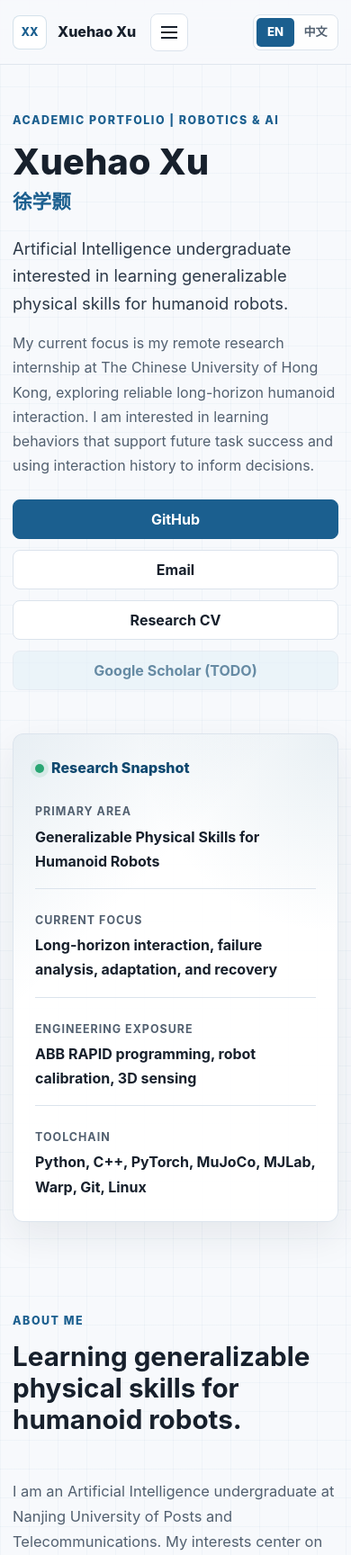
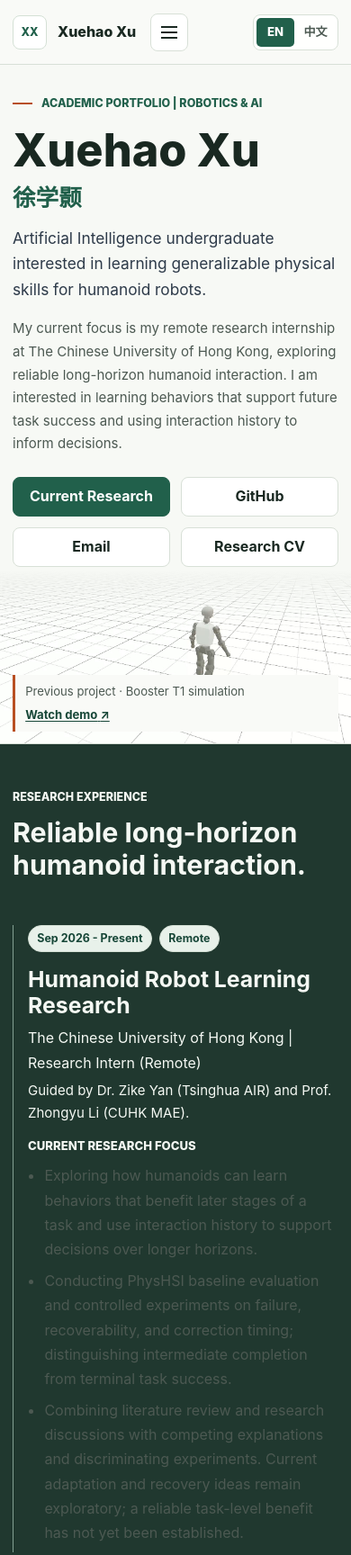
Before and after one commit to srontover/srontover.github.io, a plain HTML site: page index.html in a window 390 px wide. Shown: the top 1728 px of the page at 90% size. Drawn offline with Linux system fonts and the light colour scheme.

Commit message:
Redesign academic portfolio homepage

```diff
--- a/index.html
+++ b/index.html
@@ -6,7 +6,7 @@
     <meta name="description" content="Xuehao Xu's academic portfolio in artificial intelligence, humanoid robot learning, reinforcement learning, and robotics engineering.">
     <title>Xuehao Xu | Generalizable Humanoid Robot Skills</title>
     <link rel="icon" href="favicon.svg" type="image/svg+xml">
-    <link rel="stylesheet" href="styles.css?v=20260922-1">
+    <link rel="stylesheet" href="styles.css?v=20261118-1">
   </head>
   <body>
     <header class="site-header">
@@ -20,14 +20,10 @@
           <span></span><span></span><span></span>
         </button>
         <ul class="nav-menu" id="nav-menu">
+          <li><a href="#experience" data-i18n="navExperience">Experience</a></li>
           <li><a href="#about" data-i18n="navAbout">About</a></li>
-          <li><a href="#interests" data-i18n="navInterests">Interests</a></li>
-          <li><a href="#education" data-i18n="navEducation">Education</a></li>
-          <li><a href="#experience" data-i18n="navExperience">Experience</a></li>
           <li><a href="#projects" data-i18n="navProjects">Projects</a></li>
           <li><a href="#selected-works" data-i18n="navWorks">Works</a></li>
-          <li><a href="#skills" data-i18n="navSkills">Skills</a></li>
-          <li><a href="#awards" data-i18n="navAwards">Awards</a></li>
           <li><a href="#contact" data-i18n="navContact">Contact</a></li>
         </ul>
         <div class="language-switch" aria-label="Language selection">
@@ -39,6 +35,9 @@
 
     <main id="home">
       <section class="hero section">
+        <div class="hero-visual" aria-hidden="true">
+          <img src="assets/booster-t1.jpg" alt="" width="1633" height="919" fetchpriority="high">
+        </div>
         <div class="container hero-grid">
           <div class="hero-copy">
             <p class="eyebrow" data-i18n="heroEyebrow">Academic Portfolio | Robotics & AI</p>
@@ -46,22 +45,39 @@
             <p class="hero-title" data-i18n="heroTitle">Artificial Intelligence undergraduate interested in learning generalizable physical skills for humanoid robots.</p>
             <p class="hero-text" data-i18n="heroText">My current focus is my remote research internship at The Chinese University of Hong Kong, exploring reliable long-horizon humanoid interaction. I am interested in learning behaviors that support future task success and using interaction history to inform decisions.</p>
             <div class="hero-actions" aria-label="Profile links">
-              <a class="button primary" href="https://github.com/srontover" target="_blank" rel="noopener noreferrer">GitHub</a>
+              <a class="button primary" href="#experience" data-i18n="heroResearch">Current Research</a>
+              <a class="button" href="https://github.com/srontover" target="_blank" rel="noopener noreferrer">GitHub</a>
               <a class="button" href="mailto:xuxue6800@gmail.com">Email</a>
               <a class="button" href="./cv/index.html" target="_blank" rel="noopener noreferrer" data-i18n="cv">Research CV</a>
-              <span class="button subtle disabled" aria-disabled="true" data-i18n="scholar">Google Scholar (TODO)</span>
+              <!-- TODO: Add a Google Scholar link when available. -->
             </div>
           </div>
 
-          <aside class="hero-panel" aria-label="Research snapshot">
-            <div class="panel-heading"><span class="status-dot" aria-hidden="true"></span><span data-i18n="snapshotTitle">Research Snapshot</span></div>
-            <dl class="snapshot-list">
-              <div><dt data-i18n="snapshotAreaLabel">Primary Area</dt><dd data-i18n="snapshotArea">Generalizable Physical Skills for Humanoid Robots</dd></div>
-              <div><dt data-i18n="snapshotFocusLabel">Current Focus</dt><dd data-i18n="snapshotFocus">Long-horizon interaction, failure analysis, adaptation, and recovery</dd></div>
-              <div><dt data-i18n="snapshotEngineeringLabel">Engineering Exposure</dt><dd data-i18n="snapshotEngineering">ABB RAPID programming, robot calibration, 3D sensing</dd></div>
-              <div><dt data-i18n="snapshotToolsLabel">Toolchain</dt><dd data-i18n="snapshotTools">Python, C++, PyTorch, MuJoCo, MJLab, Warp, Git, Linux</dd></div>
-            </dl>
-          </aside>
+          <div class="hero-caption">
+            <span data-i18n="heroDemoLabel">Previous project · Booster T1 simulation</span>
+            <a href="https://www.bilibili.com/video/BV1hbgn6gE2H/" target="_blank" rel="noopener noreferrer"><span data-i18n="heroDemo">Watch demo</span> <span aria-hidden="true">&#8599;</span></a>
+          </div>
+        </div>
+      </section>
+
+      <section class="section" id="experience">
+        <div class="container two-column">
+          <div>
+            <p class="section-kicker" data-i18n="experienceKicker">Research Experience</p>
+            <h2 data-i18n="experienceTitle">Reliable long-horizon humanoid interaction.</h2>
+          </div>
+          <article class="research-experience-card">
+            <div class="project-meta"><span data-i18n="experienceDate">Sep 2026 - Present</span><span data-i18n="experienceRemote">Remote</span></div>
+            <h3 data-i18n="experienceRole">Humanoid Robot Learning Research</h3>
+            <p class="muted" data-i18n="experienceAffiliation">The Chinese University of Hong Kong | Research Intern (Remote)</p>
+            <p class="advisor-line" data-i18n="experienceAdvisors">Guided by Dr. Zike Yan (Tsinghua AIR) and Prof. Zhongyu Li (CUHK MAE).</p>
+            <h4 data-i18n="experienceFocusLabel">Current Research Focus</h4>
+            <ul>
+              <li data-i18n="experiencePoint1">Exploring how humanoids can learn behaviors that benefit later stages of a task and use interaction history to support decisions over longer horizons.</li>
+              <li data-i18n="experiencePoint2">Conducting PhysHSI baseline evaluation and controlled experiments on failure, recoverability, and correction timing; distinguishing intermediate completion from terminal task success.</li>
+              <li data-i18n="experiencePoint3">Combining literature review and research discussions with competing explanations and discriminating experiments. Current adaptation and recovery ideas remain exploratory; a reliable task-level benefit has not yet been established.</li>
+            </ul>
+          </article>
         </div>
       </section>
 
@@ -75,6 +91,17 @@
             <p data-i18n="aboutText1">I am an Artificial Intelligence undergraduate at Nanjing University of Posts and Telecommunications. My interests center on learning generalizable physical skills for humanoid robots, especially dynamic whole-body behaviors, loco-manipulation, reinforcement learning, motion priors, and contact-rich control.</p>
             <p data-i18n="aboutText2">At The Chinese University of Hong Kong, my recent work includes baseline evaluation, failure analysis, and controlled experiments on humanoid interaction, adaptation, and recovery. My earlier independent Booster T1 locomotion and kicking projects are currently on hold as I focus on this internship. Hand-eye calibration work has also given me experience with ABB robot systems, 3D sensing, point-cloud data, and practical hardware constraints.</p>
           </div>
+        </div>
+        <div class="container">
+          <aside class="hero-panel" aria-label="Research snapshot">
+            <div class="panel-heading"><span class="status-dot" aria-hidden="true"></span><span data-i18n="snapshotTitle">Research Snapshot</span></div>
+            <dl class="snapshot-list">
+              <div><dt data-i18n="snapshotAreaLabel">Primary Area</dt><dd data-i18n="snapshotArea">Generalizable Physical Skills for Humanoid Robots</dd></div>
+              <div><dt data-i18n="snapshotFocusLabel">Current Focus</dt><dd data-i18n="snapshotFocus">Long-horizon interaction, failure analysis, adaptation, and recovery</dd></div>
+              <div><dt data-i18n="snapshotEngineeringLabel">Engineering Exposure</dt><dd data-i18n="snapshotEngineering">ABB RAPID programming, robot calibration, 3D sensing</dd></div>
+              <div><dt data-i18n="snapshotToolsLabel">Toolchain</dt><dd data-i18n="snapshotTools">Python, C++, PyTorch, MuJoCo, MJLab, Warp, Git, Linux</dd></div>
+            </dl>
+          </aside>
         </div>
       </section>
 
@@ -114,27 +141,6 @@
               </ul>
             </article>
           </div>
-        </div>
-      </section>
-
-      <section class="section" id="experience">
-        <div class="container two-column">
-          <div>
-            <p class="section-kicker" data-i18n="experienceKicker">Research Experience</p>
-            <h2 data-i18n="experienceTitle">Reliable long-horizon humanoid interaction.</h2>
-          </div>
-          <article class="research-experience-card">
-            <div class="project-meta"><span data-i18n="experienceDate">Sep 2026 - Present</span><span data-i18n="experienceRemote">Remote</span></div>
-            <h3 data-i18n="experienceRole">Humanoid Robot Learning Research</h3>
-            <p class="muted" data-i18n="experienceAffiliation">The Chinese University of Hong Kong | Research Intern (Remote)</p>
-            <p class="advisor-line" data-i18n="experienceAdvisors">Guided by Dr. Zike Yan (Tsinghua AIR) and Prof. Zhongyu Li (CUHK MAE).</p>
-            <h4 data-i18n="experienceFocusLabel">Current Research Focus</h4>
-            <ul>
-              <li data-i18n="experiencePoint1">Exploring how humanoids can learn behaviors that benefit later stages of a task and use interaction history to support decisions over longer horizons.</li>
-              <li data-i18n="experiencePoint2">Conducting PhysHSI baseline evaluation and controlled experiments on failure, recoverability, and correction timing; distinguishing intermediate completion from terminal task success.</li>
-              <li data-i18n="experiencePoint3">Combining literature review and research discussions with competing explanations and discriminating experiments. Current adaptation and recovery ideas remain exploratory; a reliable task-level benefit has not yet been established.</li>
-            </ul>
-          </article>
         </div>
       </section>
 
@@ -286,8 +292,7 @@
       </section>
     </main>
 
-    <footer class="site-footer"><div class="container"><span>&copy; <span id="year"></span> Xuehao Xu.</span><span data-i18n="footerText">Built as an academic portfolio for robotics and AI research applications.</span></div></footer>
-    <button class="back-to-top" type="button" aria-label="Back to top" data-i18n-title="backToTop">&#8593;</button>
-    <script src="script.js?v=20261105-3"></script>
+    <footer class="site-footer"><div class="container footer-inner"><span>&copy; <span id="year"></span> Xuehao Xu</span><a href="#home"><span data-i18n="backToTop">Back to top</span> <span aria-hidden="true">&#8593;</span></a></div></footer>
+    <script src="script.js?v=20261118-1"></script>
   </body>
 </html>
--- a/script.js
+++ b/script.js
@@ -4,17 +4,16 @@
   const navLinks = [...document.querySelectorAll(".nav-menu a")];
   const languageButtons = [...document.querySelectorAll(".lang-button")];
   const translatable = [...document.querySelectorAll("[data-i18n]")];
-  const titleTranslatable = [...document.querySelectorAll("[data-i18n-title]")];
   const year = document.querySelector("#year");
-  const backToTop = document.querySelector(".back-to-top");
   const english = Object.fromEntries(translatable.map((element) => [element.dataset.i18n, element.textContent.trim()]));
 
   const zh = {
-    navAbout: "关于我", navInterests: "研究兴趣", navEducation: "教育背景", navExperience: "科研经历", navProjects: "项目", navWorks: "成果", navSkills: "技能", navAwards: "奖项", navContact: "联系",
+    heroResearch: "当前研究", heroDemoLabel: "既往项目 · Booster T1 仿真", heroDemo: "观看演示",
+    navAbout: "关于我", navExperience: "科研经历", navProjects: "项目", navWorks: "成果", navContact: "联系",
     heroEyebrow: "学术作品集 | 机器人与人工智能",
     heroTitle: "人工智能专业本科生，关注让人形机器人学习可泛化的复杂身体技能。",
     heroText: "我目前主要投入香港中文大学的远程科研实习，探索长程人形机器人交互的可靠性，关注如何学习对后续任务有利的行为，以及如何利用交互历史支持决策。",
-    cv: "科研简历", scholar: "Google Scholar（待补充）",
+    cv: "科研简历",
     snapshotTitle: "研究概览", snapshotAreaLabel: "主要方向", snapshotArea: "人形机器人的可泛化身体技能学习",
     snapshotFocusLabel: "当前工作", snapshotFocus: "长程交互、失效分析、自主适应与恢复",
     snapshotEngineeringLabel: "工程经验", snapshotEngineering: "ABB RAPID 编程、机器人标定、三维传感",
@@ -79,7 +78,7 @@
     apolloResponsibilities: "负责组员培训与实验室日常事务管理。",
     beyondKicker: "科研之外", beyondTitle: "Counter-Strike", beyondText: "科研之外，我喜欢玩 Counter-Strike（反恐精英），目前为完美平台 S 段位。",
     contactKicker: "联系", contactTitle: "欢迎围绕研究与合作展开交流。", contactText: "我关注人形机器人学习、强化学习和具身智能方向的研究机会。",
-    footerText: "为机器人与人工智能科研申请构建的学术作品集。", backToTop: "返回顶部"
+    backToTop: "返回顶部"
   };
 
   const translations = { zh };
@@ -106,9 +105,6 @@
     translatable.forEach((element) => {
       const value = dictionary[element.dataset.i18n];
       if (value) element.textContent = value;
-    });
-    titleTranslatable.forEach((element) => {
-      if (element.dataset.i18nTitle === "backToTop") element.title = activeLanguage === "zh" ? zh.backToTop : "Back to top";
     });
     document.documentElement.lang = activeLanguage === "zh" ? "zh-CN" : "en";
     document.title = activeLanguage === "zh" ? "徐学颢 | 可泛化人形机器人技能" : "Xuehao Xu | Generalizable Humanoid Robot Skills";
@@ -145,8 +141,6 @@
     setActiveNav("home");
   }
 
-  window.addEventListener("scroll", () => backToTop?.classList.toggle("visible", window.scrollY > 640), { passive: true });
-  backToTop?.addEventListener("click", () => window.scrollTo({ top: 0, behavior: "smooth" }));
   languageButtons.forEach((button) => button.addEventListener("click", () => applyLanguage(button.dataset.lang)));
   if (year) year.textContent = new Date().getFullYear();
   applyLanguage(getSavedLanguage());
--- a/styles.css
+++ b/styles.css
@@ -1,18 +1,19 @@
 :root {
-  --color-bg: #f7f9fc;
+  --color-bg: #f9faf7;
   --color-surface: #ffffff;
-  --color-surface-soft: #eef3f8;
-  --color-text: #17202c;
-  --color-muted: #526070;
-  --color-border: #dbe3ec;
-  --color-accent: #1b5f8f;
-  --color-accent-strong: #0f486f;
-  --color-accent-soft: #e4f1f8;
-  --color-rule: rgba(27, 95, 143, 0.18);
+  --color-surface-soft: #eff3ec;
+  --color-text: #192821;
+  --color-muted: #4c5952;
+  --color-border: #d8e0d7;
+  --color-accent: #21604b;
+  --color-accent-strong: #174738;
+  --color-accent-soft: #e8f1ea;
+  --color-rule: #d4e0d5;
+  --color-signal: #b84f22;
   --shadow-card: 0 16px 40px rgba(20, 36, 54, 0.08);
   --shadow-hover: 0 20px 48px rgba(20, 36, 54, 0.13);
   --radius-sm: 8px;
-  --radius-md: 12px;
+  --radius-md: 8px;
   --radius-lg: 18px;
   --space-1: 0.25rem;
   --space-2: 0.5rem;
@@ -22,7 +23,7 @@
   --space-6: 2rem;
   --space-7: 3rem;
   --space-8: 4.5rem;
-  --container: 1120px;
+  --container: 1200px;
   --header-height: 72px;
 }
 
@@ -37,11 +38,7 @@ html {
 
 body {
   margin: 0;
-  background:
-    linear-gradient(rgba(27, 95, 143, 0.035) 1px, transparent 1px),
-    linear-gradient(90deg, rgba(27, 95, 143, 0.035) 1px, transparent 1px),
-    var(--color-bg);
-  background-size: 32px 32px;
+  background: var(--color-bg);
   color: var(--color-text);
   font-family:
     Inter, ui-sans-serif, system-ui, -apple-system, BlinkMacSystemFont, "Segoe UI",
@@ -75,7 +72,7 @@ h4 {
 
 h1 {
   max-width: 850px;
-  font-size: clamp(2.5rem, 7vw, 5.3rem);
+  font-size: 6rem;
   font-weight: 760;
 }
 
@@ -83,13 +80,13 @@ h1 span {
   display: block;
   margin-top: var(--space-2);
   color: var(--color-accent);
-  font-size: clamp(1.35rem, 3vw, 2.2rem);
+  font-size: 1.6rem;
   font-weight: 650;
 }
 
 h2 {
   max-width: 720px;
-  font-size: clamp(1.85rem, 3.3vw, 3rem);
+  font-size: 2.65rem;
   font-weight: 720;
 }
 
@@ -102,7 +99,6 @@ h4 {
   margin-bottom: var(--space-2);
   font-size: 0.82rem;
   font-weight: 760;
-  letter-spacing: 0.08em;
   text-transform: uppercase;
 }
 
@@ -125,8 +121,8 @@ li {
 }
 
 .section.alt {
-  background: rgba(255, 255, 255, 0.54);
-  border-block: 1px solid rgba(219, 227, 236, 0.75);
+  background: var(--color-surface-soft);
+  border-block: 1px solid var(--color-border);
 }
 
 .section-header {
@@ -140,7 +136,6 @@ li {
   color: var(--color-accent);
   font-size: 0.78rem;
   font-weight: 760;
-  letter-spacing: 0.12em;
   text-transform: uppercase;
 }
 
@@ -169,8 +164,8 @@ li {
   z-index: 20;
   top: 0;
   height: var(--header-height);
-  background: rgba(247, 249, 252, 0.88);
-  border-bottom: 1px solid rgba(219, 227, 236, 0.8);
+  background: rgba(249, 250, 247, 0.96);
+  border-bottom: 1px solid var(--color-border);
   backdrop-filter: blur(16px);
 }
 
@@ -292,28 +287,85 @@ li {
 }
 
 .hero {
-  min-height: calc(100vh - var(--header-height));
-  display: flex;
-  align-items: center;
-  padding: var(--space-8) 0;
+  position: relative;
+  isolation: isolate;
+  background: #f7f9f5;
+  border-bottom: 1px solid var(--color-border);
+  padding: 5.25rem 0 1.5rem;
 }
 
 .hero-grid {
   display: grid;
+  grid-template-columns: minmax(0, 1fr);
+  gap: 3.5rem;
+}
+
+.hero-visual {
+  position: absolute;
+  z-index: -1;
+  inset: 0 0 0 32%;
+  overflow: hidden;
+}
+
+.hero-visual img {
+  width: 100%;
+  height: 100%;
+  object-fit: cover;
+  object-position: 54% 62%;
+  transform: scale(1.28);
+  transform-origin: 30% 57%;
+  display: block;
+}
+
+.hero-visual::after {
+  content: "";
+  position: absolute;
+  inset: 0;
+  background: linear-gradient(90deg, #f7f9f5, rgba(247, 249, 245, .94) 15%, transparent 46%);
+}
+
+.hero-caption {
+  justify-self: end;
+  display: flex;
+  flex-wrap: wrap;
+  gap: .25rem 1rem;
   align-items: center;
-  grid-template-columns: minmax(0, 1.25fr) minmax(300px, 0.75fr);
-  gap: var(--space-7);
+  padding: .45rem .7rem;
+  border-left: 3px solid var(--color-signal);
+  background: var(--color-bg);
+  color: var(--color-muted);
+  font-size: .82rem;
+}
+
+.hero-caption a {
+  color: var(--color-accent-strong);
+  font-weight: 720;
+  text-decoration: underline;
+  text-underline-offset: .18em;
 }
 
 .hero-copy {
-  max-width: 820px;
+  max-width: 33rem;
+}
+
+.hero-copy .eyebrow {
+  display: flex;
+  align-items: center;
+  gap: .65rem;
+}
+
+.hero-copy .eyebrow::before {
+  content: "";
+  width: 1.35rem;
+  height: 2px;
+  background: var(--color-signal);
 }
 
 .hero-title {
   max-width: 760px;
   margin-top: var(--space-5);
   color: #2d3a49;
-  font-size: clamp(1.15rem, 2vw, 1.45rem);
+  font-size: 1.25rem;
   line-height: 1.65;
 }
 
@@ -445,7 +497,6 @@ li {
   color: var(--color-muted);
   font-size: 0.78rem;
   font-weight: 750;
-  letter-spacing: 0.08em;
   text-transform: uppercase;
 }
 
@@ -472,7 +523,7 @@ li {
 }
 
 .section-title-compact {
-  font-size: clamp(1.85rem, 2.4vw, 2.35rem);
+  font-size: 2.25rem;
 }
 
 .interest-grid,
@@ -515,7 +566,6 @@ li {
   color: var(--color-accent);
   font-size: 0.82rem;
   font-weight: 800;
-  letter-spacing: 0.08em;
   text-transform: uppercase;
 }
 
@@ -525,6 +575,7 @@ li {
 
 .project-grid {
   display: grid;
+  grid-template-columns: repeat(3, minmax(0, 1fr));
   gap: var(--space-5);
 }
 
@@ -545,7 +596,8 @@ li {
 }
 
 .project-card.featured {
-  border-color: rgba(27, 95, 143, 0.28);
+  grid-column: 1 / -1;
+  border-top: 3px solid var(--color-signal);
 }
 
 .research-experience-card {
@@ -554,7 +606,7 @@ li {
 
 .research-experience-card h3 {
   margin-bottom: var(--space-2);
-  font-size: clamp(1.25rem, 2vw, 1.55rem);
+  font-size: 1.55rem;
 }
 
 .research-experience-card .advisor-line {
@@ -590,7 +642,7 @@ li {
 
 .project-card h3 {
   margin-bottom: var(--space-3);
-  font-size: clamp(1.2rem, 2vw, 1.55rem);
+  font-size: 1.38rem;
 }
 
 .project-card p,
@@ -634,7 +686,7 @@ li {
 
 .patent-card h3 {
   margin-bottom: var(--space-2);
-  font-size: clamp(1.15rem, 1.8vw, 1.45rem);
+  font-size: 1.35rem;
 }
 
 .cn-title {
@@ -660,7 +712,6 @@ li {
   color: var(--color-muted);
   font-size: 0.74rem;
   font-weight: 760;
-  letter-spacing: 0.08em;
   text-transform: uppercase;
 }
 
@@ -744,6 +795,85 @@ li {
   font-weight: 700;
 }
 
+:focus-visible {
+  outline: 2px solid var(--color-accent);
+  outline-offset: 4px;
+}
+
+#experience {
+  background: #20382f;
+  color: #f4f8f3;
+}
+
+#experience h2,
+#experience .section-kicker {
+  color: inherit;
+}
+
+.research-experience-card {
+  background: transparent;
+  color: inherit;
+  border: 0;
+  border-left: 1px solid #83a093;
+  border-radius: 0;
+  box-shadow: none;
+  padding: 0 0 0 var(--space-5);
+}
+
+.research-experience-card :is(h3, h4, p, li),
+.research-experience-card .advisor-line {
+  color: inherit;
+}
+
+.research-experience-card:hover {
+  box-shadow: none;
+  transform: none;
+  border-color: #83a093;
+}
+
+#about .hero-panel {
+  margin-top: var(--space-6);
+  box-shadow: none;
+  background: var(--color-surface-soft);
+}
+
+#about .hero-panel::before {
+  display: none;
+}
+
+.snapshot-list {
+  grid-template-columns: repeat(4, minmax(0, 1fr));
+}
+
+.snapshot-list div {
+  padding: 0;
+  border: 0;
+}
+
+.interest-card,
+.skill-group {
+  box-shadow: none;
+}
+
+.award-item {
+  display: grid;
+  grid-template-columns: 3.5rem minmax(0, 1fr);
+  gap: var(--space-3);
+  padding: var(--space-4) 0;
+  border-top: 1px solid var(--color-border);
+}
+
+.award-item p {
+  color: var(--color-muted);
+  margin: .5rem 0 0;
+}
+
+.contact-links {
+  display: flex;
+  flex-wrap: wrap;
+  gap: var(--space-3);
+}
+
 @media (max-width: 920px) {
   :root {
     --space-8: 3.5rem;
@@ -767,6 +897,8 @@ li {
     border-radius: var(--radius-md);
     background: var(--color-surface);
     box-shadow: var(--shadow-card);
+    max-height: calc(100dvh - var(--header-height) - 1rem);
+    overflow-y: auto;
   }
 
   .nav-menu.is-open {
@@ -793,7 +925,41 @@ li {
   }
 
   .hero {
-    min-height: auto;
+    padding: 2.5rem 0 1rem;
+  }
+
+  .hero-grid {
+    gap: 0;
+  }
+
+  .hero-visual {
+    inset: auto 0 0;
+    height: 12rem;
+  }
+
+  .hero-visual img {
+    object-position: center 68%;
+    transform-origin: 23% 67%;
+  }
+
+  .hero-visual::after {
+    background: linear-gradient(#f7f9f5, transparent 35%);
+  }
+
+  .hero-caption {
+    margin-top: 8rem;
+  }
+
+  h1 {
+    font-size: 4.5rem;
+  }
+
+  h2 {
+    font-size: 2.15rem;
+  }
+
+  .snapshot-list {
+    grid-template-columns: repeat(2, minmax(0, 1fr));
   }
 
   .interest-grid,
@@ -820,16 +986,54 @@ li {
   }
 
   .hero {
-    padding: 3.2rem 0;
+    padding: 2rem 0 .8rem;
   }
 
-  .hero-actions,
   .contact-actions {
     flex-direction: column;
   }
 
-  .button {
+  .contact-actions .button {
     width: 100%;
+  }
+
+  .hero-actions .button {
+    padding-inline: .75rem;
+  }
+
+  h1 {
+    font-size: 3.15rem;
+  }
+
+  h2 {
+    font-size: 1.9rem;
+  }
+
+  .hero-title {
+    margin-top: 1rem;
+    font-size: 1.08rem;
+  }
+
+  .hero-text {
+    font-size: .94rem;
+  }
+
+  .hero-caption {
+    margin-top: 7.5rem;
+    justify-self: stretch;
+  }
+
+  .project-grid {
+    grid-template-columns: 1fr;
+  }
+
+  .hero-actions {
+    display: grid;
+    grid-template-columns: repeat(2, minmax(0, 1fr));
+  }
+
+  .section-title-compact {
+    font-size: 1.9rem;
   }
 
   .interest-grid,
@@ -853,10 +1057,12 @@ li {
     grid-template-columns: 1fr;
   }
 
-  .footer-inner {
-    flex-direction: column;
-    align-items: flex-start;
-    justify-content: center;
-    padding: var(--space-4) 0;
+  .research-experience-card {
+    padding-left: var(--space-4);
   }
 }
+
+@media (prefers-reduced-motion: reduce) {
+  html { scroll-behavior: auto; }
+  *, *::before, *::after { transition: none !important; }
+}
```
Also changed, not shown: assets/booster-t1.jpg (added).
